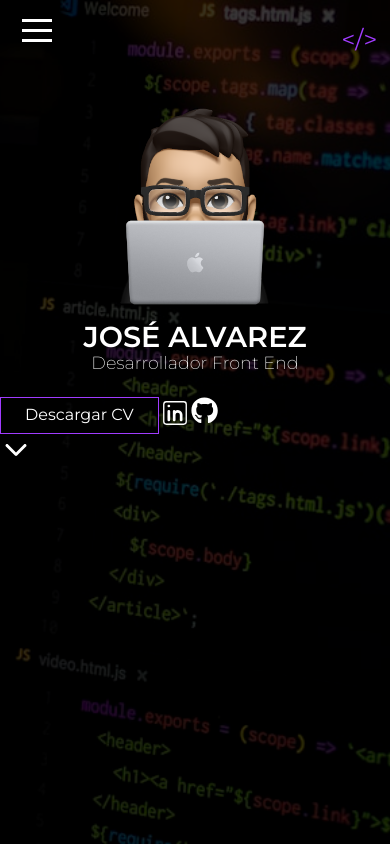
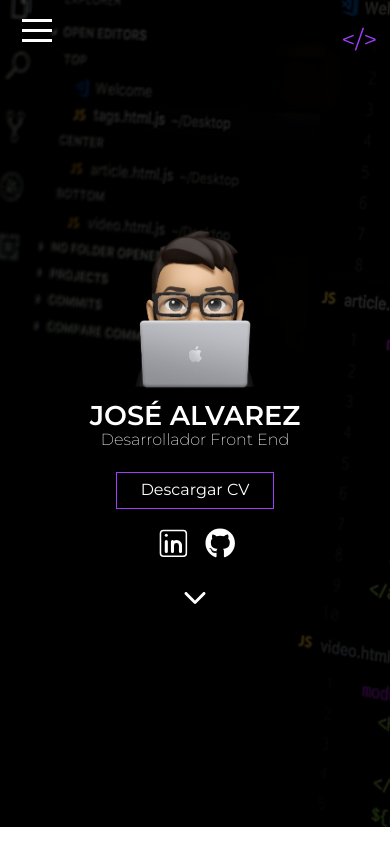
Before and after one commit to JoseAlvarezMartinez/JoseAlvarez-Portfolio, a React (Vite) app: page / in a window 390 px wide. Built offline with nearby package versions, Linux system fonts and the light colour scheme.

Commit message:
-- Header Mobile --

```diff
--- a/src/App.tsx
+++ b/src/App.tsx
@@ -12,17 +12,31 @@ function App() {
         <div className="background-black">
           <Navbar />
 
-          <img className="avatar-img" src={Avatar} alt="" />
+          <div className="header-container">
+            <img className="avatar-img" src={Avatar} alt="Imagen de Avatar" />
 
-          <h2 className="header-h2">José Alvarez <span>Desarrollador Front End</span></h2>
+            <h2 className="header-h2">José Alvarez <span>Desarrollador Front End</span></h2>
 
-          <div className="header-container-buttons">
-            <a className="descargar-cv-button" href="#">Descargar CV</a>
-            <CiLinkedin size={"2rem"} color={"#fff"} />
-            <FaGithub size={"1.7rem"} color={"#fff"} />
+            <div className="header-container-buttons">
+              <a className="descargar-cv-button" href="#">Descargar CV</a>
+              <div className="redes-buttons">
+                <a
+                  className="redes-icons"
+                  target="_blank"
+                  href="https://www.linkedin.com/in/jos%C3%A9-alvarez-martinez-621404211/">
+                  <CiLinkedin size={"2.3rem"} color={"#fff"} />
+                </a>
+                <a
+                  className="redes-icons"
+                  target="_blank"
+                  href="https://github.com/JoseAlvarezMartinez">
+                  <FaGithub size={"1.9rem"} color={"#fff"} />
+                </a>
+              </div>
+            </div>
+
+            <IoIosArrowDown className="arrow-icon" size={"2rem"} color={"#fff"} />
           </div>
-
-          <IoIosArrowDown size={"2rem"} color={"#fff"} />
         </div>
       </header>
     </>
--- a/src/index.css
+++ b/src/index.css
@@ -4,26 +4,29 @@
 
 /* Header estilos*/
 header {
-    height: 100vh;
+    height: 98vh;
     background-image: url(./assets/background-header.jpg);
     background-size: cover;
-    background-position: 30%;
-
     position: relative;
 }
-
+.header-container{
+    display: flex;
+    flex-direction: column;
+    justify-content: center;
+    height: 80%;
+}
 .background-black {
     position: absolute;
     width: 100%;
     height: 100%;
-    background-color: #000000c8;
+    background-color: #000000c9;
 }
 
 .header-h2 {
     color: #fff;
     text-transform: uppercase;
     font-weight: 600;
-    font-size: 1.8rem;
+    font-size: 1.7rem;
 
     display: flex;
     flex-direction: column;
@@ -35,12 +38,12 @@ header {
 .header-h2 span {
     font-weight: 200;
     text-transform: capitalize;
-    font-size: 1.1rem;
+    font-size: 1rem;
 }
 
 .avatar-img {
     width: 90%;
-    max-width: 15rem;
+    max-width: 12rem;
 
     display: block;
     margin: 0 auto;
@@ -54,10 +57,33 @@ header {
 
     transition: box-shadow .3s;
 }
-.descargar-cv-button:hover{
+
+.descargar-cv-button:hover {
     box-shadow: 0px 0px 20px -3px rgb(161, 60, 255);
 }
 
-.header-container-buttons{
+.header-container-buttons {
     display: flex;
+    flex-direction: column;
+    align-items: center;
+    row-gap: 1rem;
 }
+
+.redes-buttons {
+    display: flex;
+    align-items: center;
+    gap: .8rem;
+}
+
+.redes-icons {
+    transition: transform .3s;
+}
+
+.redes-icons:hover {
+    transform: scale(1.1);
+}
+
+.arrow-icon {
+    width: 100%;
+    margin-top: 1rem;
+}
```
